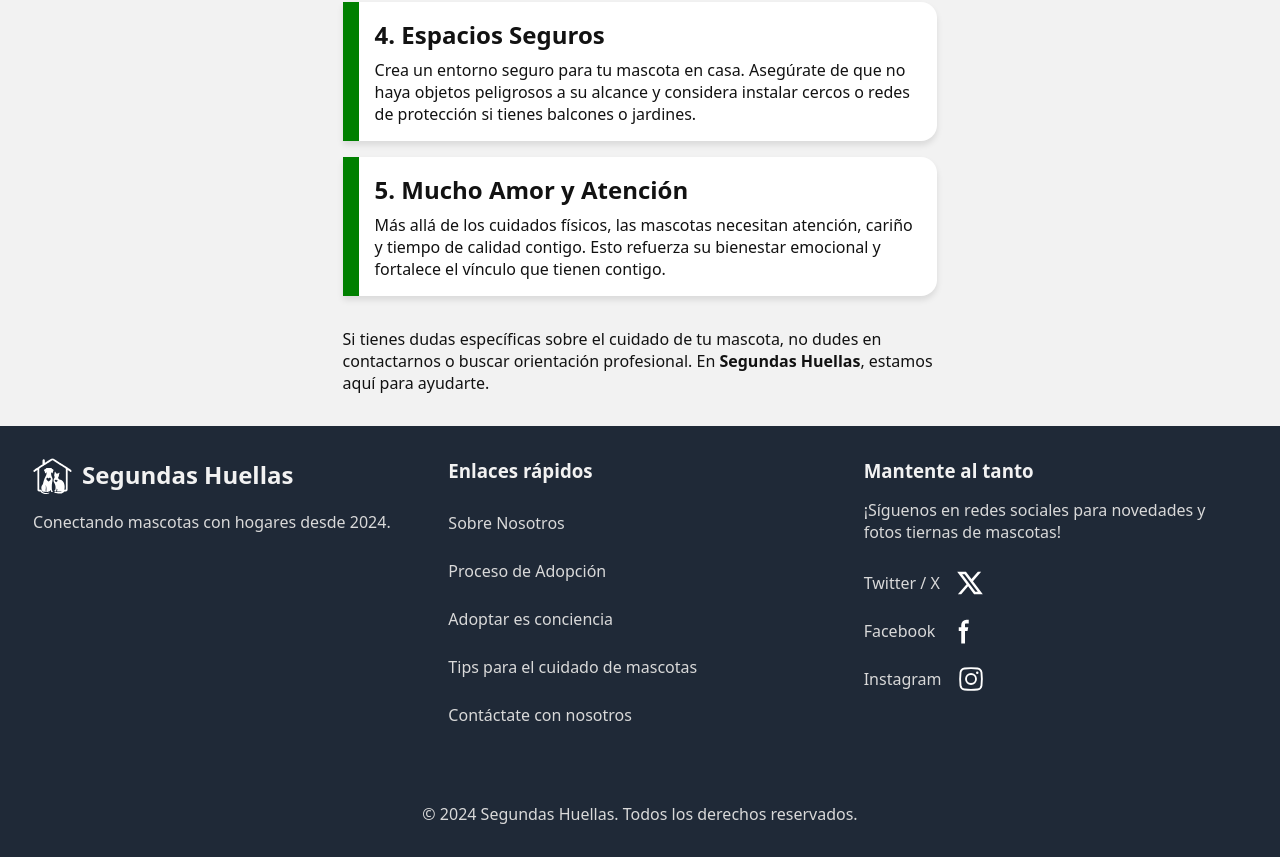
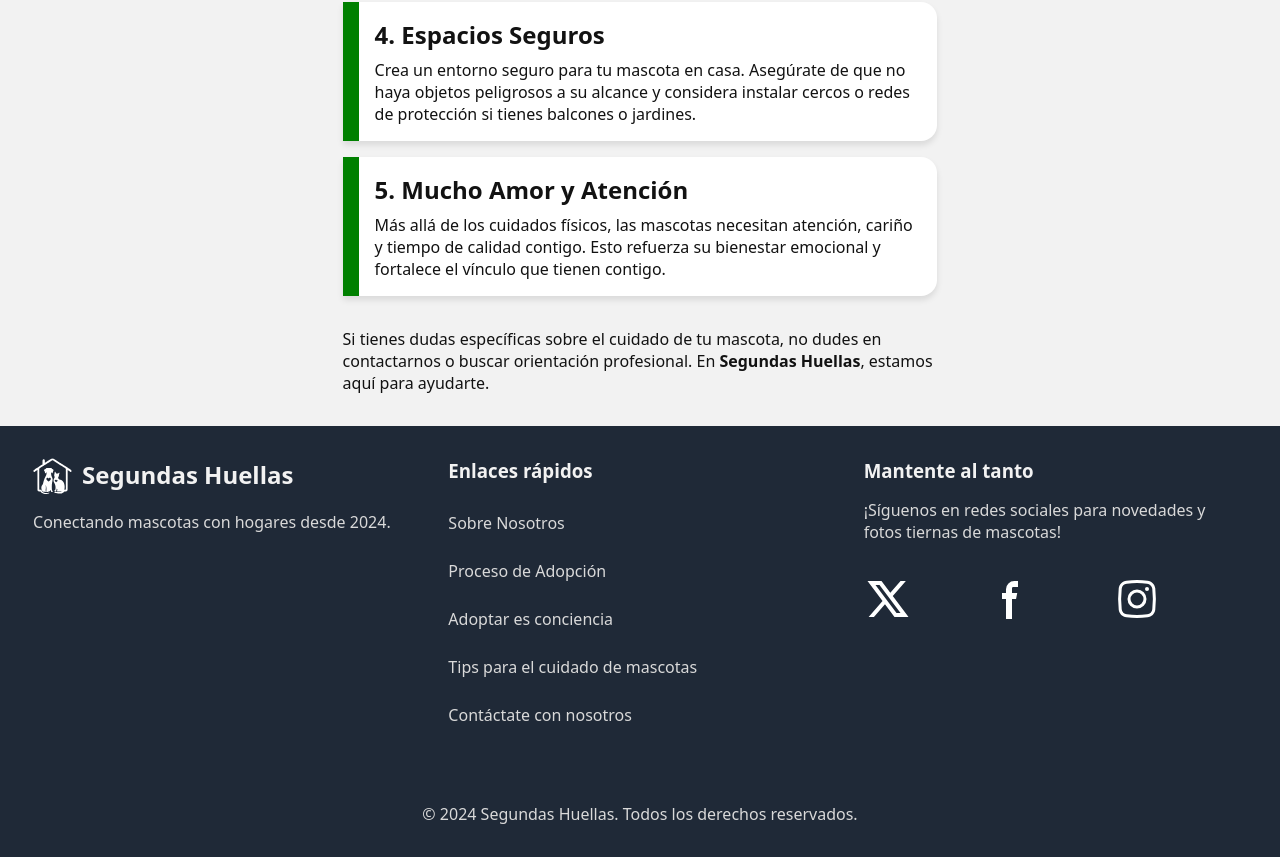
Before and after one commit to No-Country-simulation/C22-23-t-webapp, a React (Vite) app in the folder frontend/: page /SegundasHuellas/tips in a window 1280 px wide. Shown: the part 736-1593 px from the top of the page. Built offline with nearby package versions, Linux system fonts and the light colour scheme.

Commit message:
Fix LandingPageFooterSocial src values and styling

```diff
--- a/frontend/src/components/LandingPageFooter/LandingPageFooter.css
+++ b/frontend/src/components/LandingPageFooter/LandingPageFooter.css
@@ -35,15 +35,14 @@
 #LandingPageFooterSocial > li {
     list-style: none;
 }
-#LandingPageFooterLinks > li > a,
-#LandingPageFooterSocial > li > a {
+
+#LandingPageFooterLinks > li > a {
     display: flex;
     color: var(--clr-light-gray);
     text-decoration: none;
 }
 
-#LandingPageFooterLinks > li > a:hover,
-#LandingPageFooterSocial > li > a:hover {
+#LandingPageFooterLinks > li > a:hover {
     color: var(--clr-white);
 }
 
@@ -57,16 +56,22 @@
 }
 
 #LandingPageFooterSocial {
+    margin-top: 1rem;
     width: 100%;
     display: flex;
-    flex-direction: column;
+    justify-content: space-evenly;;
+}
 
-
+#LandingPageFooterSocial > li > a {
+    min-width: 3rem;
+    min-height: 3rem;
+    display: grid;
+    place-items: center;
 }
 
 .footer-logo {
-    height: 30px;
-    margin-left: 15px;
+    width: 3rem;
+    height: 3rem;
 }
 
 /*
@@ -82,4 +87,9 @@
     .footer-column {
         width: 33%;
     }
+
+    #LandingPageFooterSocial {
+        justify-content: start;
+        gap: 20%;
+    }
 }
--- a/frontend/src/components/LandingPageFooter/LandingPageFooter.jsx
+++ b/frontend/src/components/LandingPageFooter/LandingPageFooter.jsx
@@ -30,9 +30,9 @@ export function LandingPageFooter() {
                     <p className="footer-text">¡Síguenos en redes sociales para novedades y fotos tiernas de mascotas!</p>
 
                     <ul id="LandingPageFooterSocial">
-                        <li><Link to={"https://www.twitter.com/"}>Twitter / X <img className='footer-logo' src="x-logo.svg" alt="Logo de Twitter" /></Link></li>
-                        <li><Link to={"https://www.facebook.com/"}>Facebook <img className='footer-logo' src="face-logo.svg" alt="Logo de Facebook" /></Link></li>
-                        <li><Link to={"https://www.instagram.com/"}>Instagram <img className='footer-logo' src="ig-logo.svg" alt="Logo de Instagram" /></Link></li>
+                        <li><Link to={"https://www.twitter.com/"}><img className='footer-logo' src={`${BASENAME}/X-logo.svg`} alt="Logo de Twitter" /></Link></li>
+                        <li><Link to={"https://www.facebook.com/"}><img className='footer-logo' src={`${BASENAME}/face-logo.svg`} alt="Logo de Facebook" /></Link></li>
+                        <li><Link to={"https://www.instagram.com/"}><img className='footer-logo' src={`${BASENAME}/ig-logo.svg`} alt="Logo de Instagram" /></Link></li>
                     </ul>
                 </div>
             </div>
```
